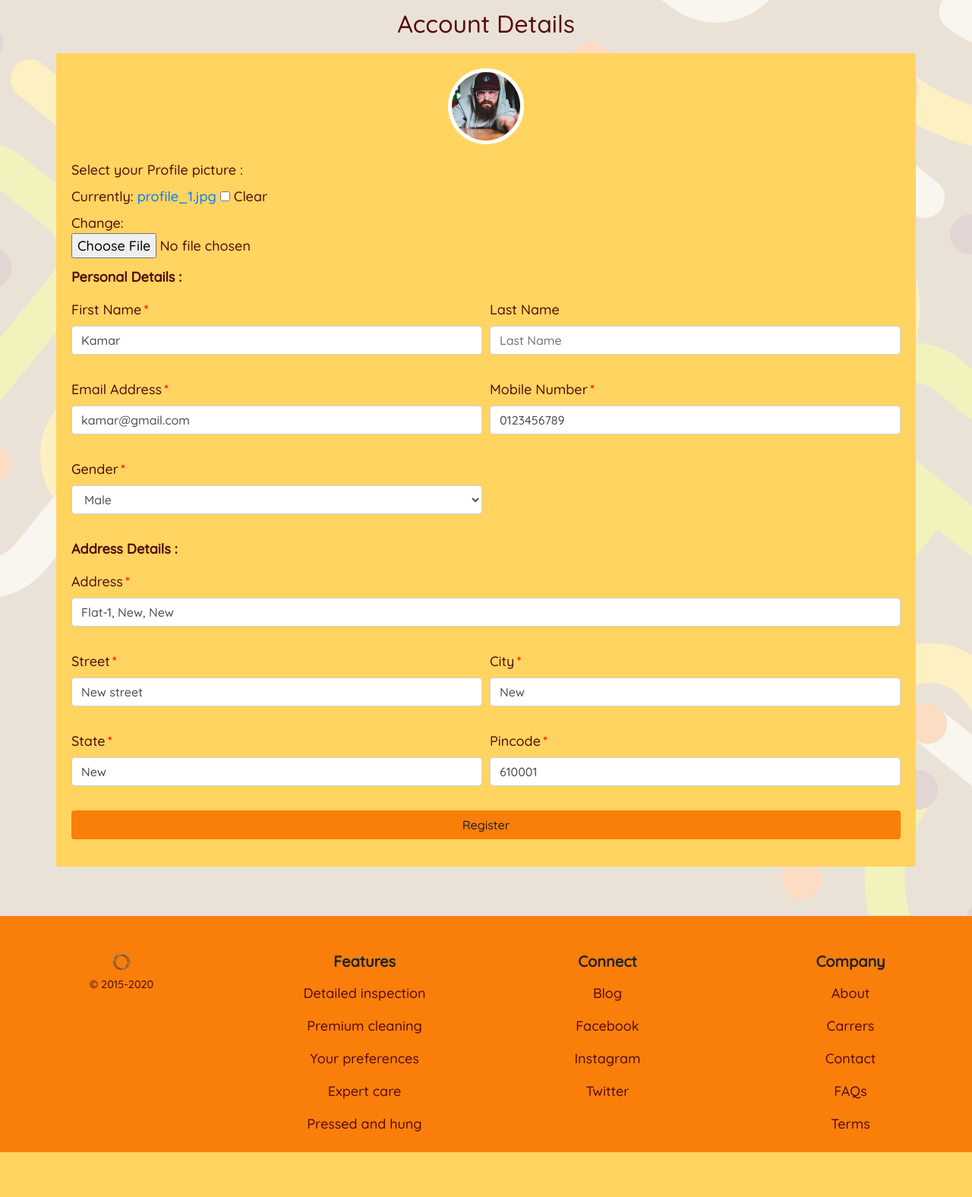
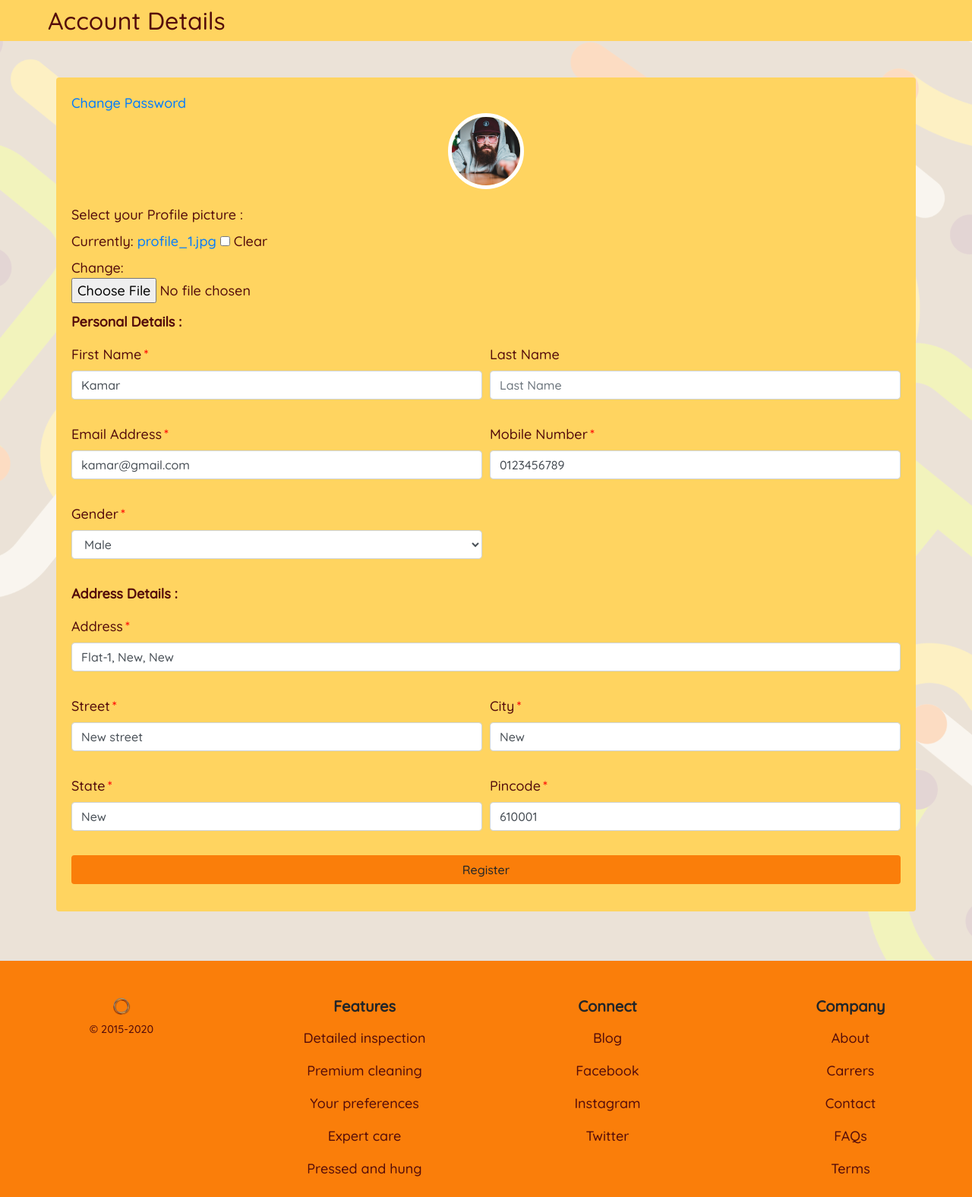
Before and after one commit to Kamaruddheen/laundry-system, a Django app: page /accounts/myaccount/ in a window 1280 px wide. Shown: the part 75-1651 px from the top of the page at 76% size. Before the commit the page ends 1592 px from the top, so only its background shows below. Run offline with Django 3.2, Linux system fonts and the light colour scheme; a user stored in the database is signed in; data comes from the database, SQL or seed files in the repository; both versions use the stored data as it was after the commit; some libraries are stand-ins or nearby versions.

Commit message:
User can now change password
+ Title position is same for all webpage
+ user can now change their password
+ added django auth url (password change)
+ added registration teamplate folder (password change)

```diff
--- a/Launderland/Launderland/urls.py
+++ b/Launderland/Launderland/urls.py
@@ -3,6 +3,7 @@ from django.urls import path, include
 from django.contrib.staticfiles.urls import staticfiles_urlpatterns
 from django.conf.urls.static import static
 from django.conf import settings
+from django.contrib.auth import views as auth_views
 
 from .views import *
 
@@ -14,6 +15,8 @@ urlpatterns = [
     path('laundry/', include('laundry.urls')),
     path('staff/', include('staffmodule.urls')),
     path('customer/', include('customermodule.urls')),
+    path('change_password_done/', auth_views.PasswordChangeDoneView.as_view(),
+         name="password_change_done"),
 ]
 
 urlpatterns += staticfiles_urlpatterns()
--- a/Launderland/templates/laundry/booking.html
+++ b/Launderland/templates/laundry/booking.html
@@ -23,7 +23,7 @@
         </section>
     </article>
     <!-- ? Sign Up Form -->
-    <article class="container my-2 px-sm-1">
+    <article class="container mt-5 px-sm-1">
         <div class="card brown d-flex justify-content-center align-items-center bg-transparent border-0">
             <div class="card-body bg_light_orange_2 rounded">
                 <form method="POST" class="needs-validation" novalidate>
--- a/Launderland/templates/usermodule/myaccount.html
+++ b/Launderland/templates/usermodule/myaccount.html
@@ -9,12 +9,15 @@
 {% block content %}
 
 <body id="accounts">
-    <article class="container my- px-sm-1">
+    <article class="bg_light_orange_2 container-fluid py-2">
+        <section class="pr-md-auto pl-md-5 text-center text-md-left">
+            <h3 class="brown mb-0 clamp_size_header">Account Details</h3>
+        </section>
+    </article>
+    <article class="container mt-5 px-sm-1">
         <div class="card brown d-flex justify-content-center align-items-center bg-transparent border-0">
-            <div class="card-header text-center border-bottom-0 bg-transparent">
-                <h5 class="clamp_size_header">Account Details</h5>
-            </div>
             <div class="card-body bg_light_orange_2 rounded mb-3">
+                <a href="{% url 'usermodule:change_password' %}">Change Password</a>
                 <form method="POST" enctype="multipart/form-data" class="needs-validation" novalidate>
                     <!-- * Showcase Image -->
                     <div class="d-flex align-items-center justify-content-around mb-4">
--- a/Launderland/usermodule/urls.py
+++ b/Launderland/usermodule/urls.py
@@ -1,5 +1,6 @@
 from django.urls import path
 from .views import *
+from django.contrib.auth import views as auth_views
 
 app_name = 'usermodule'
 
@@ -9,4 +10,6 @@ urlpatterns = [
     path('signout/', account_signout, name='signout'),
     path('myaccount/', account_profile, name='myaccount'),
     path('staff/signup/', staff_signup, name='signup_staff'),
+    path('change_password/', auth_views.PasswordChangeView.as_view(),
+         name="change_password"),
 ]
```
Also changed, not shown: Launderland/templates/registration/password_change_done.html (added, +25 -0 lines), Launderland/templates/registration/password_change_form.html (added, +31 -0 lines), Launderland/templates/usermodule/signin.html (+6 -4 lines), Launderland/templates/usermodule/signup.html (+6 -4 lines), Launderland/db.sqlite3.
